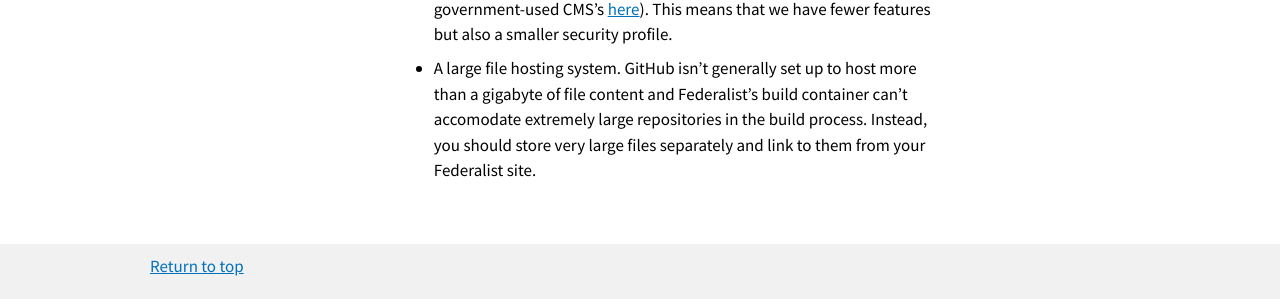
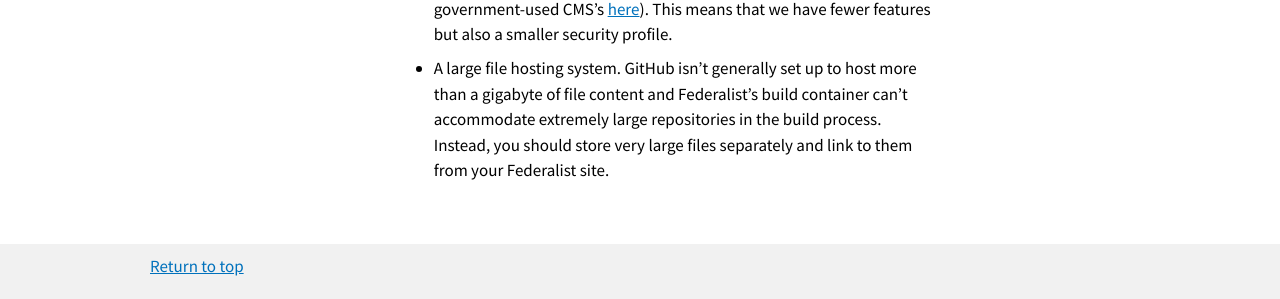
Before and after one commit to Macy-FK/federaliste, a Jekyll site: the page built from pages/using-federalist/included-with-federalist.md, in a window 1280 px wide. Shown: the part 1343-1642 px from the top of the page. Built offline with Jekyll 4.4.1, drawn with Linux system fonts in a browser that asks for light colours; Markdown is read by kramdown in place of the engine named in the settings.

Commit message:
fix typo

```diff
--- a/pages/using-federalist/included-with-federalist.md
+++ b/pages/using-federalist/included-with-federalist.md
@@ -23,4 +23,4 @@ We've gotten several questions about the value of purchasing Federalist. Here ar
 ### Not included with Federalist
 
 * A fully featured content management system (CMS). Federalist is not WordPress, Drupal, or one of their competitors (see a list of government-used CMS's [here](https://www.digitalgov.gov/resources/content-management-systems-used-by-government-agencies/)). This means that we have fewer features but also a smaller security profile.
-* A large file hosting system. GitHub isn't generally set up to host more than a gigabyte of file content and Federalist's build container can't accomodate extremely large repositories in the build process. Instead, you should store very large files separately and link to them from your Federalist site.
+* A large file hosting system. GitHub isn't generally set up to host more than a gigabyte of file content and Federalist's build container can't accommodate extremely large repositories in the build process. Instead, you should store very large files separately and link to them from your Federalist site.
```
